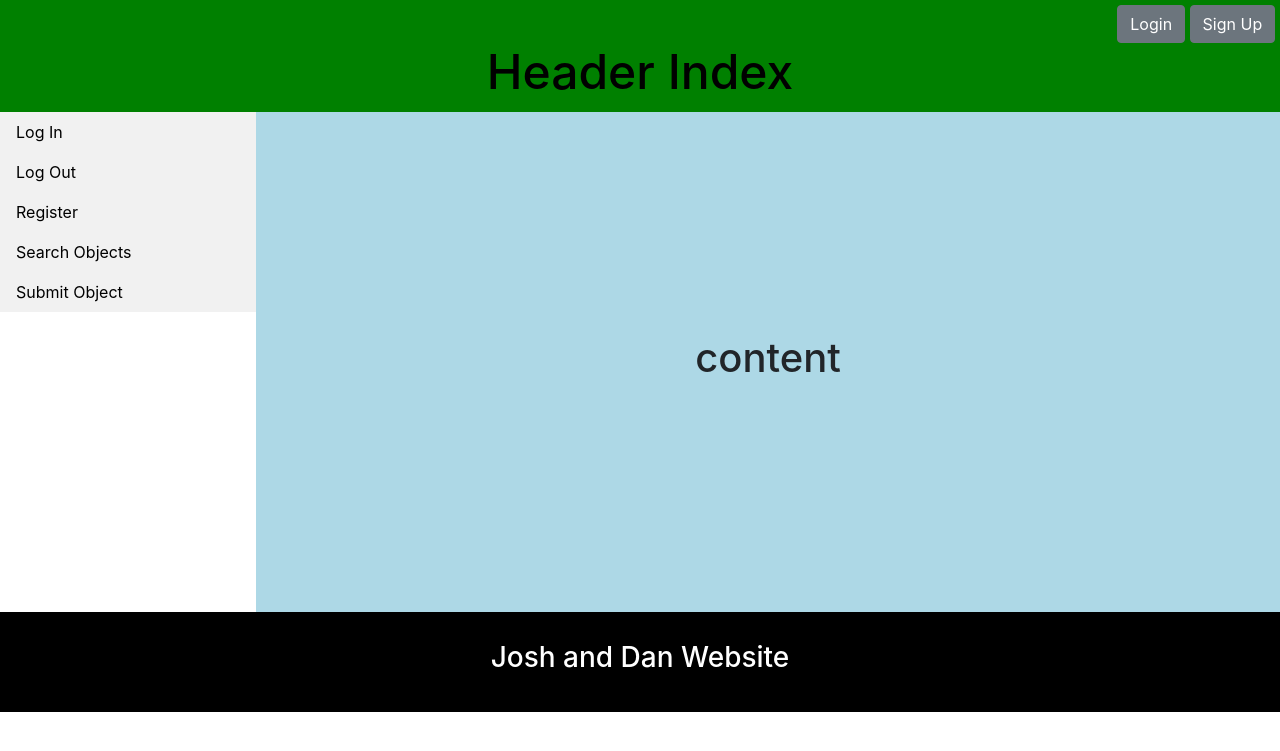
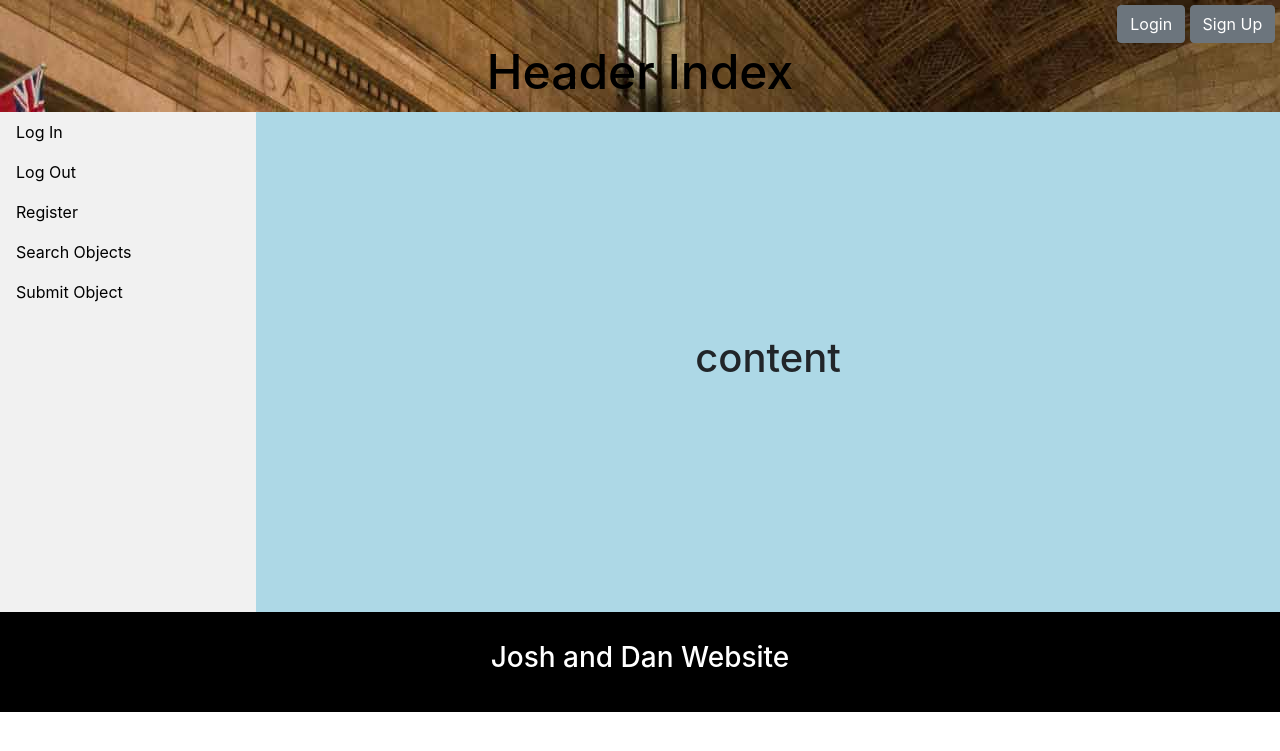
Before and after one commit to Ziddia/cs-4ww3-project, a PHP site: page /index.html in a window 1280 px wide. Shown: the top 751 px of the page. Run offline with PHP 8.4, Linux system fonts and the light colour scheme.

Commit message:
added header background image and extended navbar background vertically

```diff
--- a/static/base.css
+++ b/static/base.css
@@ -7,7 +7,7 @@
 body {
 	display: flex;
 	flex-wrap: wrap;
-	align-items: flex-start;
+	align-items: stretch;
 }
 
 /* adjusted this for mobile first
@@ -18,6 +18,7 @@ header {
 	height: 7em;
 	display: flex;
 	flex-direction: column;
+	background-image: url("union_station.jpg");
 	background-color: green;
 }
 
```
Also changed, not shown: static/union_station.jpg (added).
